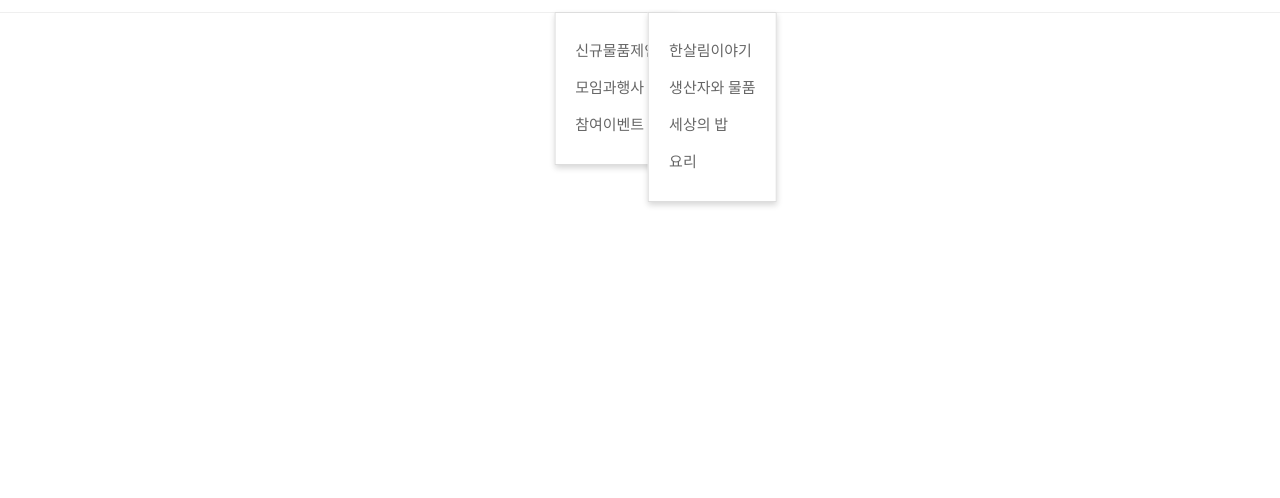
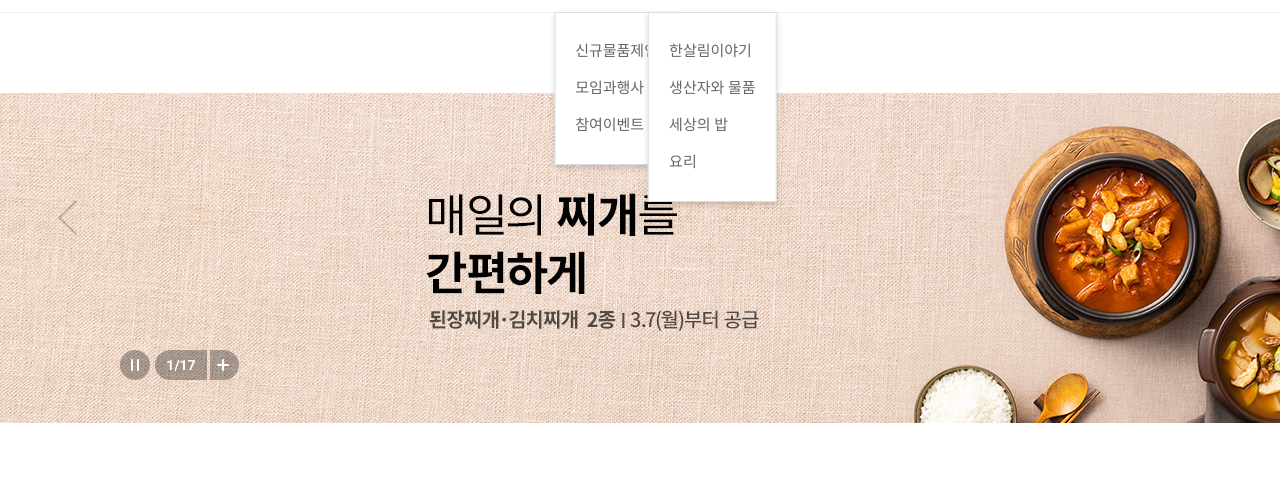
Before and after one commit to Banjae/hansalim, a plain HTML site: page index.html in a window 1280 px wide. Shown: the part 119-617 px from the top of the page. Drawn offline with nearby package versions, Linux system fonts and the light colour scheme.

Commit message:
타이틀 레이아웃 작업중

```diff
--- a/css/main.css
+++ b/css/main.css
@@ -42,9 +42,26 @@ body {
   width: 1200px;
   margin: 0 auto;
 }
-/* 타이틀 레리아웃 */
+.wrap > section {
+  padding: 80px 0;
+}
+/* 타이틀 레이아웃 */
+h2.section-title {
+  position: relative;
+  display: block;
+  font-size: 32px;
+  line-height: 40px;
+  color: #000;
+  font-weight: 400;
+}
+.section-title b {
+  font-weight: 700;
+}
+.section-title .blue {
+  color: #76bd42;
+}
 /* 제품 기본 레이아웃 */
-/*  */
+/* 섹션 레이아웃 */
 /* 레이아웃 */
 .wrap {
   position: relative;
@@ -348,7 +365,7 @@ body {
   line-height: 40px;
   background: #f7f7f7;
   border-radius: 20px;
-  padding-left : 20px;
+  padding-left: 20px;
   padding-right: 45px;
   font-size: 13px;
 }
@@ -400,6 +417,101 @@ body {
 .visual {
   position: relative;
   display: block;
+  width: 100%;
+  height: 410px;
+  overflow: hidden;
+  /* padding: 0 !important; */
+}
+.visual-slide {
+  position: relative;
+  display: block;
+  width: 100%;
+  height: 100%;
+}
+.visual-slide-page {
+  position: relative;
+  display: block;
+  width: 100%;
+  height: 100%;
+}
+.visual-slide-page a {
+  position: relative;
+  display: block;
+  width: 100%;
+  height: 100%;
+  text-align: center;
+}
+.visual-prev,
+.visual-next {
+  position: absolute;
+  top: 50%;
+  /* 좌표는 고정 내용물만 옮김 */
+  transform: translateY(-50%);
+  border: 0;
+  display: block;
+  cursor: pointer;
+  width: 64px;
+  height: 64px;
+  font-size: 0;
+  border-radius: 50%;
+}
+.visual-prev {
+  left: calc(50% - 600px);
+  background: rgba(0, 0, 0, 0) url("../images/visualArrP.png") no-repeat;
+  background-position: 0px -64px;
+}
+.visual-prev:hover {
+  background: rgba(0, 0, 0, 0.3) url("../images/visualArrP.png") no-repeat;
+  background-position: 0px 0px;
+}
+.visual-next {
+  right: calc(50% - 600px);
+  background: rgba(0, 0, 0, 0) url("../images/visualArrN.png") no-repeat;
+  background-position: 0px -64px;
+}
+.visual-next:hover {
+  background: rgba(0, 0, 0, 0.3) url("../images/visualArrN.png") no-repeat;
+  background-position: 0px 0px;
+}
+.visual-control {
+  position: absolute;
+  bottom: 43px;
+  left: calc(50% - 600px + 80px);
+}
+.visual-play {
+  position: relative;
+  display: block;
+  width: 30px;
+  height: 30px;
+  background: url("../images/visualPlay.png");
+  cursor: pointer;
+  border: 0;
+  float: left;
+}
+.visual-pg {
+  position: relative;
+  display: block;
+  width: 52px;
+  height: 30px;
+  background: url("../images/visualNum.png") no-repeat;
+  text-align: center;
+  color: #fff;
+  font-size: 14px;
+  font-weight: 700;
+  line-height: 30px;
+  margin-left: 5px;
+  float: left;
+}
+.visual-more {
+  position: relative;
+  display: block;
+  width: 29px;
+  height: 30px;
+  background: url("../images/visualMore.png") no-repeat;
+  cursor: pointer;
+  border: 0;
+  margin-left: 3px;
+  float: left;
 }
 /* 오늘의 상품 */
 .today {
--- a/index.html
+++ b/index.html
@@ -76,7 +76,7 @@
   </head>
   <body>
     <!-- 레이아웃 -->
-    <div class="wrap"></div>
+    <div class="wrap">
       <!-- 상단 -->
       <header class="header">
         <div class="container">
@@ -156,10 +156,15 @@
             <!-- 헤더 메인 오른쪽 -->
             <div class="header-main-right clearfix">
               <form action="" method="get" class="search-form">
-              <input type="text" class="search-txt" placeholder="무엇을 찾아드릴까요?">
-              <input type="submit" class="search-bt">
+                <input
+                  type="text"
+                  class="search-txt"
+                  placeholder="무엇을 찾아드릴까요?"
+                />
+                <input type="submit" class="search-bt" />
               </form>
-            <a href="#" class="bucket">장바구니
+              <a href="#" class="bucket"
+                >장바구니
                 <span class="bucket-count">0</span>
               </a>
             </div>
@@ -168,31 +173,72 @@
       </header>
       <!-- 비주얼 -->
       <section class="visual">
-      <div class="container"></div>
+        <div class="visual-slide">
+          <div class="visual-slide-page">
+            <a href="#">
+              <img src="images/swiper_img_01.jpg" alt="" />
+            </a>
+          </div>
+        </div>
+        <!-- 좌우 슬라이드 이동 버튼 -->
+        <button class="visual-prev">이전</button>
+        <button class="visual-next">다음</button>
+        <!-- 슬라이드 콘트롤러 -->
+        <div class="visual-control clearfix">
+          <button class="visual-play"></button>
+          <div class="visual-pg">1/17</div>
+          <button class="visual-more"></button>
+        </div>
       </section>
       <!-- 오늘의 상품 -->
       <section class="today">
-      <div class="container"></div>
+        <div class="container">
+          <h2 class="section-title">
+            <b>이 물품은 어떠세요?</b>
+          </h2>
+        </div>
       </section>
       <!-- 알뜰 상품 -->
       <section class="sale">
-      <div class="container"></div>
+        <div class="container">
+          <h2 class="section-title">
+            놓치기 아쉬운 <br />
+            <b>알뜰물품</b>
+          </h2>
+        </div>
       </section>
       <!-- 신상품 -->
       <section class="new">
-      <div class="container"></div>
+        <div class="container">
+          <h2 class="section-title">
+            반가운 <br />
+            <b>새물품</b>
+          </h2>
+        </div>
       </section>
       <!-- 추천물품 -->
       <section class="recommend">
-      <div class="container"></div>
+        <div class="container">
+          <h2 class="section-title">
+            <b class="blue">조합원</b>을 위한 <br />
+            <b>추천물품</b>
+          </h2>
+        </div>
       </section>
       <!-- 인기상품 -->
       <section class="popular">
-      <div class="container"></div>
+        <div class="container">
+          <h2 class="section-title">지금 가장 많이 이용하는 <b>인기물품</b></h2>
+        </div>
       </section>
       <!-- 브랜드관 -->
       <section class="brand">
-      <div class="container"></div>
+        <div class="container">
+          <h2 class="section-title">
+            한살림 가치를 담은<br />
+            <b>브랜드관</b>
+          </h2>
+        </div>
       </section>
       <!-- 배너 -->
       <section class="banner">
@@ -200,11 +246,18 @@
       </section>
       <!-- 제철요리 -->
       <section class="season">
-      <div class="container"></div>
+        <div class="container">
+          <h2 class="section-title">제철제맛 가득한 <b>제철요리</b></h2>
+        </div>
       </section>
       <!-- 이용후기 -->
       <section class="review">
-      <div class="container"></div>
+        <div class="container">
+          <h2 class="section-title">
+            조합원의 생생한<br />
+            <b>이용후기</b>
+          </h2>
+        </div>
       </section>
       <!-- 커뮤니티 -->
       <section class="commnunity">
@@ -214,5 +267,6 @@
       <footer class="footer">
         <div class="container"></div>
       </footer>
+    </div>
   </body>
 </html>
```
Lines whose indentation alone changed are shown as unchanged.
